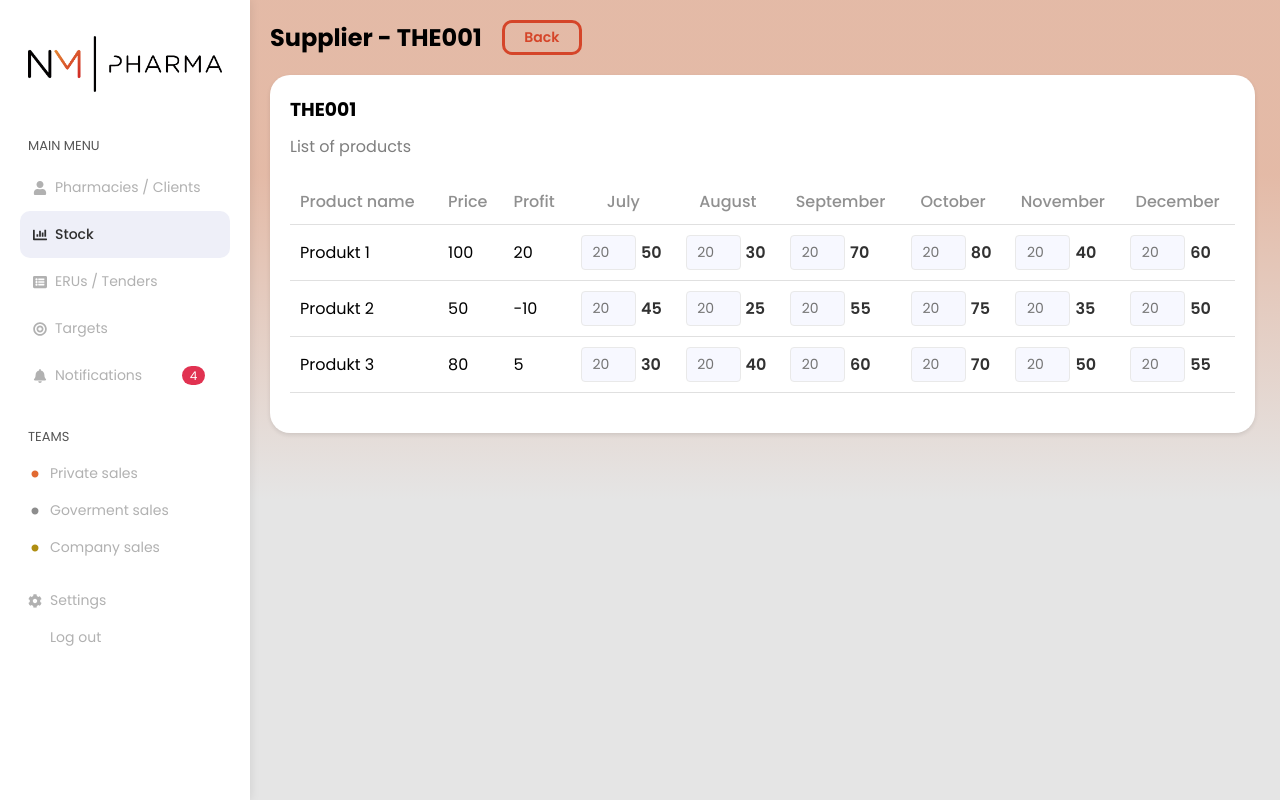
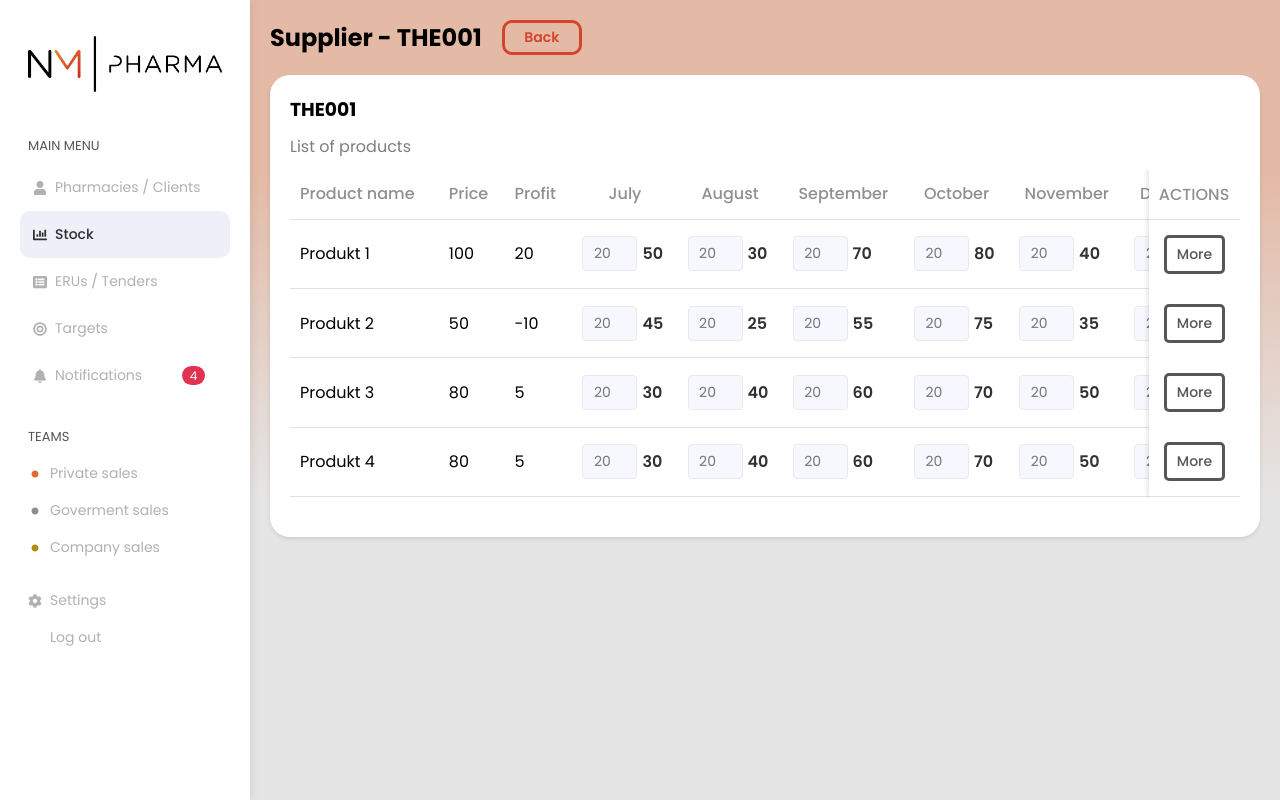
Before and after one commit to nm-pharma-ltd/react-app-nm, a React (Create React App) app in the folder nmpharma/: page /stock/supplier in a window 1280 px wide. Built offline with nearby package versions, Linux system fonts and the light colour scheme; some icons are missing.

Commit message:
rozpracovano (flex itemu)
Co-authored-by: Filip Skřiváček <FilipSkrivacek@users.noreply.github.com>

```diff
--- a/nmpharma/src/Components/ForecastTable.jsx
+++ b/nmpharma/src/Components/ForecastTable.jsx
@@ -1,19 +1,17 @@
 import React from 'react';
+import styled from 'styled-components';
+import { GoBackButton } from '../Pages/ClientsDetails';
 import { NavLink } from 'react-router-dom';
-import styled from 'styled-components';
 
-// Komponenta TestTable
-export default function ForecastTable({ title, subtitle, width, columns, data }) {
-  // Funkce pro generování řádků tabulky
+export default function ForecastTable({ title, subtitle, width, columns, data, subcode }) {
+
   const generateRows = () => {
     return data.map((item, index) => (
       <TableRow key={index}>
         {columns.map((column, colIndex) => {
-          if (column.field === 'name' || column.field === 'price' || column.field === 'profit') {
-            // Buňka tabulky pro jméno, cenu nebo zisk
+          if (['name', 'price', 'profit'].includes(column.field)) {
             return <TableCell key={colIndex} align={column.align}><span>{item[column.field]}</span></TableCell>;
           } else {
-            // Vstupní pole pro každý měsíc
             return (
               <TableCell key={colIndex} align={column.align}>
                 <KontDown>
@@ -33,7 +31,10 @@ export default function ForecastTable({ title, subtitle, width, columns, data })
       <CardHeader>
         <Title>{title}</Title>
       </CardHeader>
-      <Subtitle>{subtitle}</Subtitle>
+      <Kont>
+        {subcode && <Subcode>{subcode}</Subcode>}
+        <Subtitle>{subtitle}</Subtitle>
+      </Kont>
       <TableContainer>
         <TableElement>
           <TableHead>
@@ -47,11 +48,150 @@ export default function ForecastTable({ title, subtitle, width, columns, data })
           </TableHead>
           <TableBody>{generateRows()}</TableBody>
         </TableElement>
+        <ButtonSidebar>
+          <TableHead>
+            <TableRow>
+              <TableHeaderCell>ACTIONS</TableHeaderCell>
+            </TableRow>
+          </TableHead>
+          {data.map((item, index) => (
+            <SidebarButton to="/stock/forecastdetails" key={index}>More</SidebarButton>
+          ))}
+        </ButtonSidebar>
       </TableContainer>
     </Card>
   );
 }
 
+const Kont = styled.div`
+  display: flex;
+    flex-direction: row;
+    justify-content: flex-start;
+    align-items: center;
+`
+
+// Styled components
+const Card = styled.div`
+  background-color: #ffffff;
+  border-radius: 20px;
+  box-shadow: 0 2px 4px rgba(0, 0, 0, 0.1);
+  padding: 20px;
+  margin-top: 20px;
+  margin-right: 25px;
+  width: ${props => props.width || '48%'};
+  min-width: 500px;
+  margin-bottom: 20px;
+  overflow-x: auto;
+
+  @media (max-width: 1320px){
+    width: 100%;
+  }
+`;
+
+const CardHeader = styled.div`
+  display: flex;
+  align-items: center;
+  justify-content: space-between;
+  margin-bottom: 10px;
+  text-wrap: nowrap;
+
+`;
+
+const Title = styled.h3`
+  margin: 0 10px 0 0;
+`;
+
+const Subtitle = styled.p`
+  margin: 0 0 10px 0;
+  color: #7e7e7e;
+`;
+const Subcode = styled.p`
+  margin: 0 10px 10px 0;
+  color: #4d4d4d;
+  font-weight: 500;
+`;
+
+const TableContainer = styled.div`
+    max-width: 100%;
+    overflow-x: auto;
+    position: relative;
+    margin-bottom: 20px;
+    display: flex;
+`;
+
+const TableElement = styled.table`
+    min-width: 100%;
+    width: max-content;
+    border-collapse: collapse;
+`;
+
+
+const TableHead = styled.thead`
+  border-bottom: 1px solid #e0e0e0;
+  text-wrap: nowrap;
+
+`;
+
+const TableCell = styled.td`
+  padding: 10px;
+  border-bottom: 1px solid #e0e0e0;
+  text-align: ${props => (props.align === 'right' ? 'right' : props.align === 'center' ? 'center' : 'left')};
+`;
+
+const TableBody = styled.tbody`
+  text-wrap: nowrap;
+`;
+
+const TableRow = styled.tr`
+  height: 50px;
+  cursor: pointer;
+  text-wrap: nowrap;
+`;
+
+const TableHeaderCell = styled.th`
+  padding: 10px;
+  text-align: ${props => (props.align === 'right' ? 'right' : props.align === 'center' ? 'center' : 'left')};
+  color: #909090;
+  font-weight: 500;
+
+  span {
+    display: block;
+    text-align: inherit;
+  }
+`;
+
+const ButtonSidebar = styled.div`
+  position: sticky;
+  top: 0;
+  right: 0;
+  display: flex;
+  flex-direction: column;
+  background: #ffffff;
+  box-shadow: -2px 0px 4px rgba(0, 0, 0, 0.1);
+  border-bottom: 1px solid #e0e0e0;
+
+`;
+
+const SidebarButton = styled(NavLink)`
+  background-color: #fff;
+  color: #575757;
+  padding: 6px 10px;
+  border: 3px solid #575757;
+  border-radius: 5px;
+  cursor: pointer;
+  margin: 15px;
+  text-decoration: none;
+  font-size: 14px;
+  font-weight: 500;
+  transition: 0.2s ease-in-out;
+
+
+  &:hover{
+    background-color: #575757;
+    color: #fff;
+
+  }
+`;
 
 const KontDown = styled.div`
   display: flex;
@@ -63,7 +203,7 @@ const KontDown = styled.div`
   color: #313131;
 `;
 
-export const InputForecast = styled.input`
+const InputForecast = styled.input`
   border: 1px solid #e9e9e9;
   border-radius: 4px;
   font-size: 14px;
@@ -79,105 +219,3 @@ export const InputForecast = styled.input`
     border-color: #949494;
   }
 `;
-
-// Other styled components
-// ...
-
-// Add the same styled components as you had before
-
-
-const Card = styled.div`
-  background-color: #ffffff;
-  border-radius: 20px;
-  box-shadow: 0 2px 4px rgba(0, 0, 0, 0.1);
-  padding: 20px;
-  margin-top: 20px;
-  margin-right: 25px;
-  width: ${props => props.width || '48%'};
-  min-width: 500px;
-
-  @media (max-width: 1320px){
-    width: 100%;
-  }
-`;
-
-const CardHeader = styled.div`
-  display: flex;
-  align-items: center;
-  justify-content: space-between;
-  margin-bottom: 10px;
-`;
-
-const Title = styled.h3`
-  margin: 0;
-`;
-
-const Subtitle = styled.p`
-  margin: 0 0 20px 0;
-  color: #7e7e7e;
-`;
-
-const TableContainer = styled.div`
-  overflow-x: visible;
-  margin-bottom: 20px;
-`;
-
-const TableElement = styled.table`
-  width: 100%;
-  border-collapse: collapse;
-`;
-
-const TableHead = styled.thead`
-  border-bottom: 1px solid #e0e0e0;
-`;
-
-export const TableHeaderCell = styled.th`
-  padding: 10px;
-  text-align: ${props => (props.align === 'right' ? 'right' : props.align === 'center' ? 'center' : 'left')};
-  color: #909090;
-  font-weight: 500;
-  text-wrap: nowrap;
-
-  span {
-    display: block;
-    text-align: inherit;
-  }
-`;
-
-export const TableCell = styled.td`
-  padding: 10px;
-  border-bottom: 1px solid #e0e0e0;
-  text-align: ${props => (props.align === 'right' ? 'right' : props.align === 'center' ? 'center' : 'left')};
-`;
-
-
-
-const TableBody = styled.tbody``;
-
-const TableRow = styled.tr`
-  cursor: pointer;
-`;
-
-
-
-export const ViewDetailsLink = styled(NavLink)`
-  color: #e16a32;
-  text-decoration: none;
-  transition: all 0.25s ease-in-out;
-
-  &:hover {
-    color: #753619;
-    margin-right: 3px;
-  }
-`;
-
-
-export const ProductLink = styled(NavLink)`
-  color: #000000;
-  text-decoration: none;
-  transition: all 0.25s ease-in-out;
-
-  &:hover {
-    color: #e16a32;
-  }
-`;
--- a/nmpharma/src/Components/StockCard.jsx
+++ b/nmpharma/src/Components/StockCard.jsx
@@ -1,7 +1,7 @@
 import React, { useEffect, useRef, useState } from 'react';
 import styled, { keyframes } from 'styled-components';
 import { FaChevronDown } from 'react-icons/fa';
-import { TableCell, TableHeaderCell } from './Table';
+import { TableCell, TableHeaderCell, ViewDetailsLink } from './Table';
 import { TiMediaRecord } from 'react-icons/ti';
 import { GoBackButton } from '../Pages/ClientsDetails';
 import { NavLink } from 'react-router-dom';
@@ -130,8 +130,8 @@ const StockCard = () => {
                       <CalcButton onClick={handleCalculation}>=</CalcButton>
                     </UniInput>
                   </TableCell>
-                  <TableCell align='center'>
-                    <GoBackButton to='/stock/forecastdetails'>More</GoBackButton>
+                  <TableCell >
+                    <ForeButton to='/stock/forecastdetails'>More</ForeButton>
                   </TableCell>
                 </TableRow>
                 {/* Add more data rows here */}
--- a/nmpharma/src/Components/TeamCardDetails.jsx
+++ b/nmpharma/src/Components/TeamCardDetails.jsx
@@ -67,6 +67,7 @@ export const TeamBulletO = styled(TiMediaRecord)`
   font-size: 14px;
 `;
 
+
 export const TeamBadge = styled.div`
   height: 22px;
   text-align: center;
@@ -87,6 +88,7 @@ export const TeamBadge = styled.div`
   }
 `;
 
+
 const TeamBox = styled(NavLink)`
   width: calc(${(props) => props.cardwidth} - 20px);
   border-radius: 20px;
@@ -106,6 +108,7 @@ const TeamBox = styled(NavLink)`
   color: #fff;
   transition: all 0.25s ease-in-out;
   min-width: 320px;
+
 
   &:hover {
     box-shadow: 0 3px 4px rgba(0, 0, 0, 0.25);
--- a/nmpharma/src/Pages/Supplier.jsx
+++ b/nmpharma/src/Pages/Supplier.jsx
@@ -3,10 +3,12 @@ import { MamRadVelkyZadky } from "./Pharmacies";
 import { GoBackButton, TitleWrapper } from "./ClientsDetails";
 import ForecastTable from "../Components/ForecastTable";
 
+
 const testData = [
   { name: 'Produkt 1', price: 100, profit: 20, July: 50, August: 30, September: 70, October: 80, November: 40, December: 60 },
   { name: 'Produkt 2', price: 50, profit: -10, July: 45, August: 25, September: 55, October: 75, November: 35, December: 50 },
   { name: 'Produkt 3', price: 80, profit: 5, July: 30, August: 40, September: 60, October: 70, November: 50, December: 55 },
+  { name: 'Produkt 4', price: 80, profit: 5, July: 30, August: 40, September: 60, October: 70, November: 50, December: 55 },
 ];
 
 function Tabulky() {
@@ -19,6 +21,7 @@ function Tabulky() {
 
       <ForecastTable
       title="THE001"
+      subcode={null}
       subtitle="List of products"
       width="100%"
       columns={[
@@ -34,6 +37,7 @@ function Tabulky() {
       ]}
       data={testData}
     />
+
     </MamRadVelkyZadky>
   );
 }
```
Also changed, not shown: nmpharma/src/Pages/ForecastSingleProduct.jsx (+54 -7 lines).
